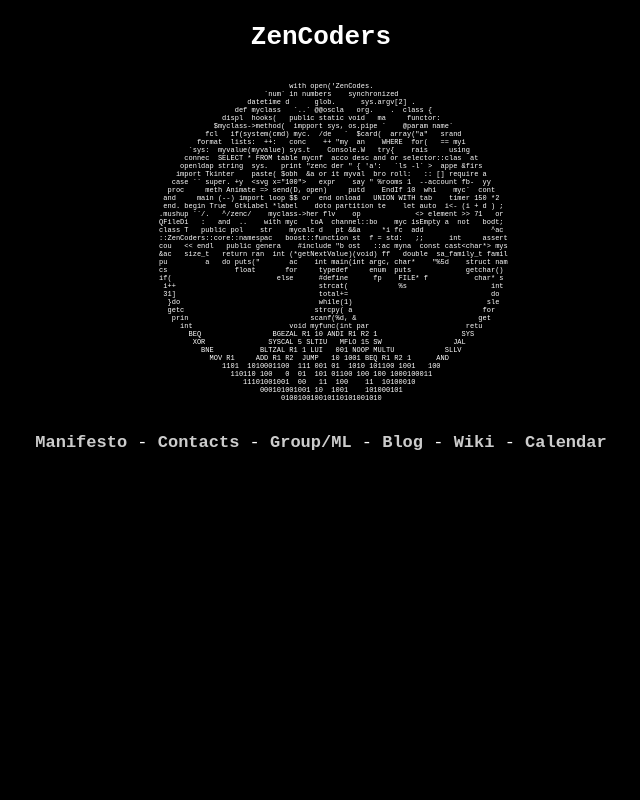
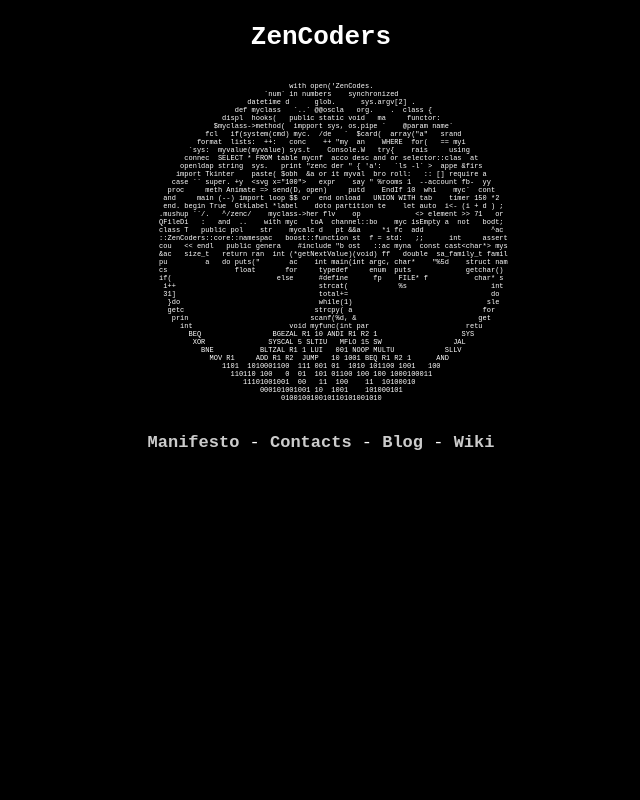
Before and after one commit to zencoders/zencoders.github.com, a plain HTML site: page index.html in a window 1280 px wide. Shown: the top 800 px of the page, without its empty margins (319-959 px from the left). Drawn offline with nearby package versions, Linux system fonts and the light colour scheme.

Commit message:
Removed unuseful sections

```diff
--- a/index.html
+++ b/index.html
@@ -216,7 +216,7 @@ lloogg_clientid = "29a1021885efb079";
 </div>
 <div id="menu">
 <br />
-<a href="#gray" id="manifesto">Manifesto</a> - <a id="contacts" href="#white">Contacts</a> - <a target="_blank" href="http://groups.google.com/group/zencoders_group">Group/ML</a> - <a target="_blank" href="http://blog.zencoders.org">Blog</a> - <a target="_blank" href="https://github.com/zencoders/zencoders.github.com/wiki">Wiki</a> - <a target="_blank" href="https://www.google.com/calendar/embed?src=v1sgrvfr7dtedpn4gkmuqgldb8%40group.calendar.google.com&ctz=Europe/Rome">Calendar</a>
+<a href="#gray" id="manifesto">Manifesto</a> - <a id="contacts" href="#white">Contacts</a> - <a target="_blank" href="http://blog.zencoders.org">Blog</a> - <a target="_blank" href="https://github.com/zencoders/zencoders.github.com/wiki">Wiki</a>
 </div>
 </div>
 <div id="gray">
```
